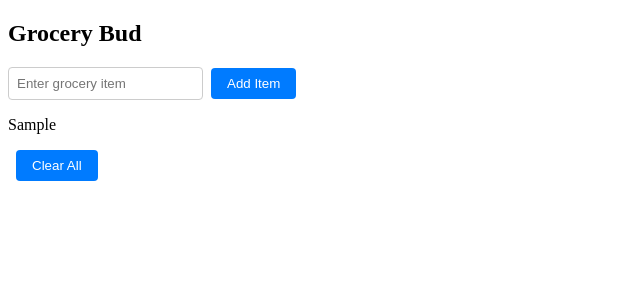
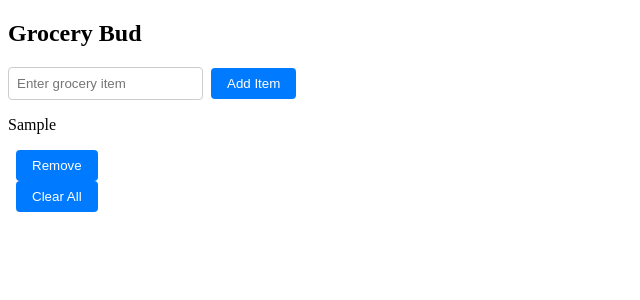
Before and after one commit to Kishan06319/Grocery-bud-React, a React (Vite) app: page / in a window 1280 px wide. Both pictures are taken after typing "Sample" into the empty fields and a click on the button "Add Item". Shown: the top 300 px of the page, without its empty margins (0-640 px from the left). Built offline with nearby package versions, Linux system fonts and the light colour scheme.

Commit message:
feat: update GroceryItem with remove button

```diff
--- a/src/components/GroceryItem.jsx
+++ b/src/components/GroceryItem.jsx
@@ -1,8 +1,11 @@
 // src/components/GroceryItem.jsx
-function GroceryItem({ item }) {
+function GroceryItem({ item, onRemove }) {
   return (
     <div className="grocery-item">
       <p>{item}</p>
+      <button className="remove-btn" onClick={onRemove}>
+        Remove
+      </button>
     </div>
   );
 }
```
